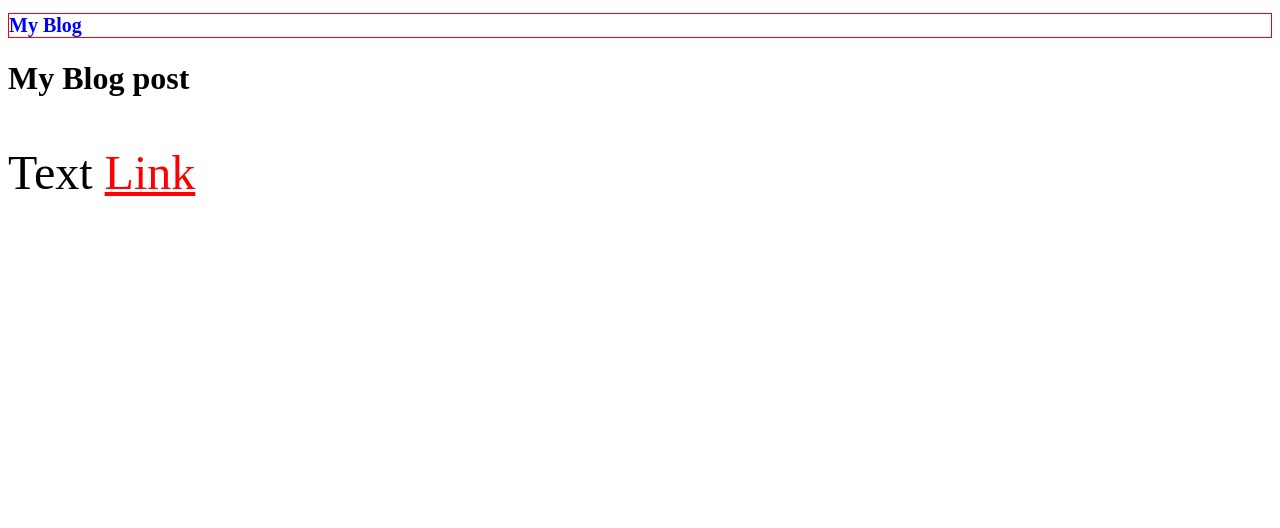
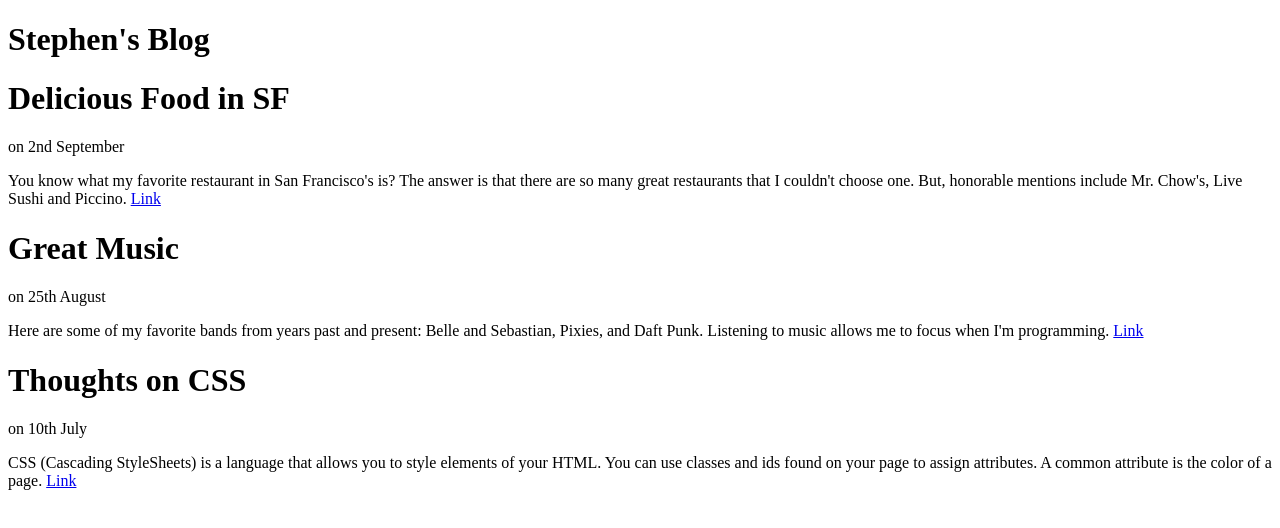
Before and after one commit to BGZStephen/sass-basics, a plain HTML site: page index.html in a window 1280 px wide. Drawn offline with Linux system fonts and the light colour scheme.

```diff
--- a/index.html
+++ b/index.html
@@ -1,19 +1,43 @@
 <!DOCTYPE html>
 <html>
 	<head>
-    <meta charset="utf-8">
-    <title>Sass basics</title>
-    <link rel="stylesheet" type="text/css" href="css/main.css">
-    <script src="https://cdnjs.cloudflare.com/ajax/libs/modernizr/2.8.3/modernizr.min.js" type="text/javascript"></script>
+		<link href="css/main.css" rel="stylesheet"/>
 	</head>
 	<body>
-    <div class="blog">
-      <h1>My Blog</h1>
+		<h1>Stephen's Blog</h1>
 		<div class="entry">
-        <h1>My Blog post</h1>
+	        <h1>Delicious Food in SF</h1>
+	        <div class="date">
+		        	on 2nd September
+		    </div>
+	        <div class="content">
 		        <p>
-          Text
-          <a href="/info.html">Link</a>
+		        	You know what my favorite restaurant in San Francisco's is? The answer is that there are so many great restaurants that I couldn't choose one. But, honorable mentions include Mr. Chow's, Live Sushi and Piccino.
+		        	<a href=”/info.html”>Link</a>
+		        </p>
+		    </div>
+	    </div>
+	    <div class="entry">
+	        <h1>Great Music</h1>
+	        <div class="date">
+	        	on 25th August
+	        </div>
+	        <div class="content">
+		        <p>
+		            Here are some of my favorite bands from years past and present: Belle and Sebastian, Pixies, and Daft Punk. Listening to music allows me to focus when I'm programming.
+		        	<a href=”/info.html”>Link</a>
+		        </p>
+		    </div>
+	    </div>
+	    <div class="entry">
+	        <h1>Thoughts on CSS</h1>
+	        <div class="date">
+	        	on 10th July
+	        </div>
+	        <div class="content">
+		        <p>
+		        	CSS (Cascading StyleSheets) is a language that allows you to style elements of your HTML. You can use classes and ids found on your page to assign attributes. A common attribute is the color of a page.
+		        	<a href=”/info.html”>Link</a>
 		        </p>
 		    </div>
 	    </div>
```
Also changed, not shown: sass/mixins.scss (added, +17 -0 lines), css/mixins.css (added), 2 other files. Lines whose indentation alone changed are shown as unchanged.
